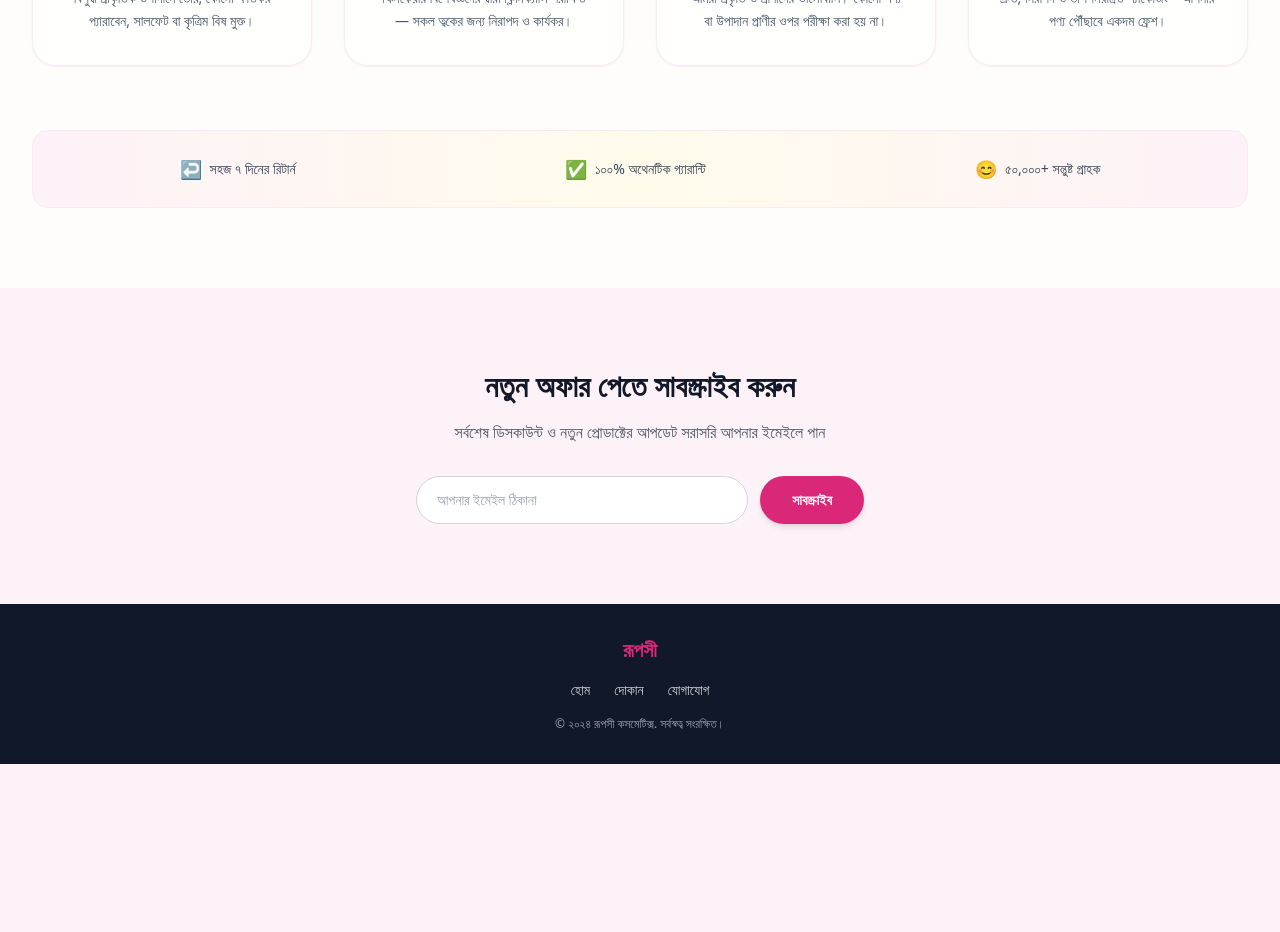
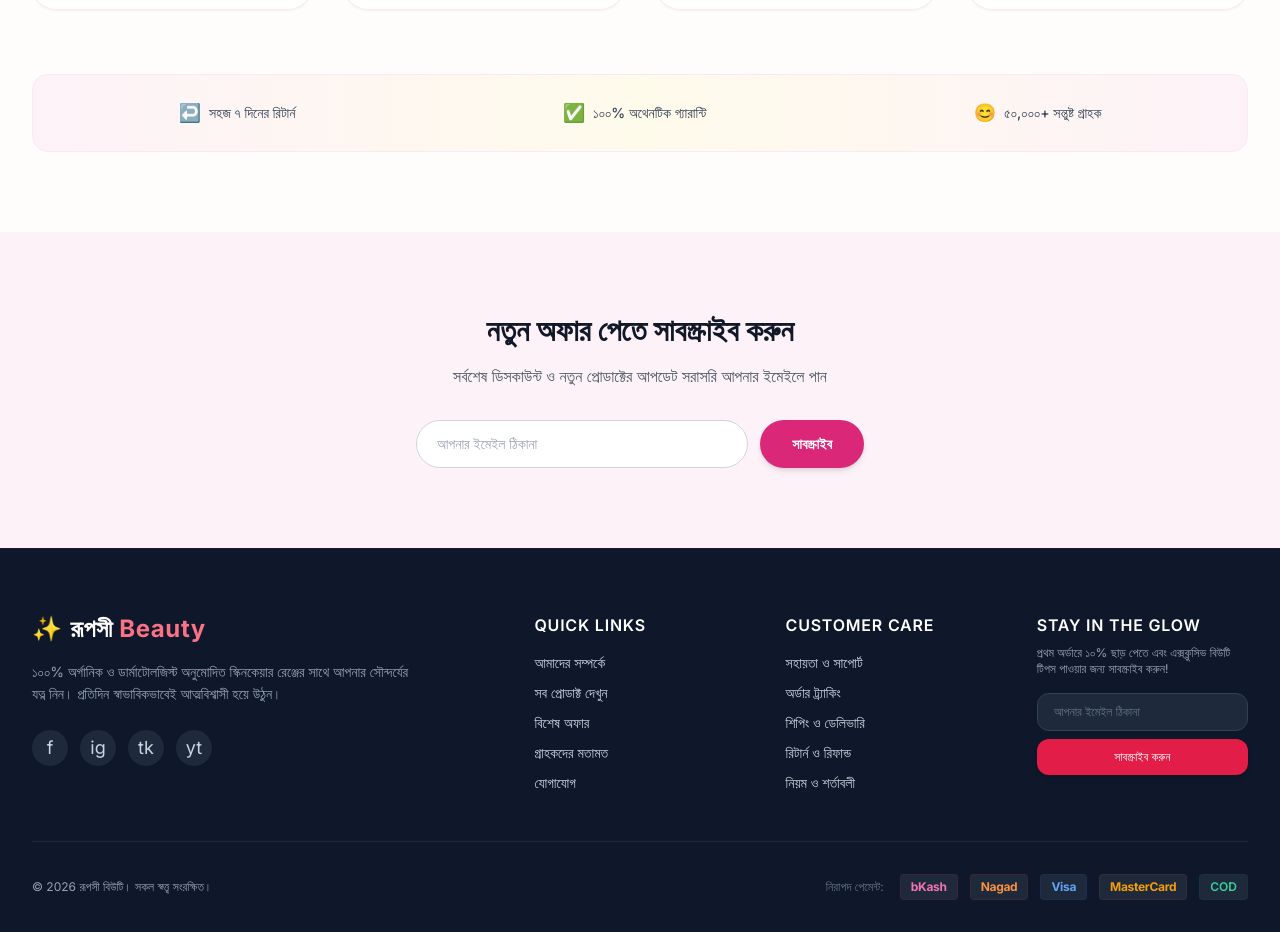
Before and after one commit to xfriseup-sketch/Rupshi-Cosmetic, a Next.js app: page / in a window 1280 px wide. Shown: the part 3380-4312 px from the top of the page. Before the commit the page ends 4144 px from the top, so only its background shows below. Built offline with nearby package versions, Linux system fonts and the light colour scheme; no server answers; the database is empty.

Commit message:
Update layout.js

```diff
--- a/src/app/layout.js
+++ b/src/app/layout.js
@@ -1,34 +1,135 @@
 import "./globals.css";
-import { Noto_Sans_Bengali } from "next/font/google";
-import { CartProvider } from "@/context/CartContext";
-import Toast from "@/components/Toast";
-import Navbar from "@/components/Navbar";
-import Footer from "@/components/Footer";
+import { Inter } from "next/font/google";
 
-const notoSansBengali = Noto_Sans_Bengali({
-  subsets: ["bengali"],
-  weight: ["400", "500", "600", "700"],
-  variable: "--font-noto-bengali",
-});
+const inter = Inter({ subsets: ["latin"] });
 
 export const metadata = {
-  title: "রূপসী - কসমেটিক শপ",
-  description:
-    "রূপসী - তোমার বিশ্বস্ত কসমেটিক শপ। স্কিনকেয়ার, মেকআপ ও হেয়ারকেয়ার পণ্যে ভরা আমাদের কালেকশন।",
+  title: "রূপসী কসমেটিক্স | Rupshi Cosmetics",
+  description: "আপনার সৌন্দর্যের যত্নে বিশ্বস্ত নাম। স্কিনকেয়ার, মেকআপ ও হেয়ারকেয়ারের সেরা কালেকশন।",
 };
+
+// --- Global Premium Footer Component (Exact Design Match) ---
+function GlobalFooter() {
+  return (
+    <footer className="bg-slate-900 text-slate-300 pt-16 pb-8 border-t border-rose-900/20 mt-auto font-body">
+      <div className="max-w-7xl mx-auto px-4 sm:px-6 lg:px-8">
+
+        {/* Top Section: Grid Links & Newsletter */}
+        <div className="grid grid-cols-1 md:grid-cols-2 lg:grid-cols-5 gap-10 pb-12 border-b border-slate-800">
+
+          {/* Column 1: Brand Info (Spans 2 cols on lg) */}
+          <div className="lg:col-span-2 space-y-4">
+            <a href="/" className="font-serif-title text-2xl font-bold text-white tracking-wide flex items-center gap-2">
+              <span className="text-rose-400">✨</span>
+              <span>রূপসী <span className="text-rose-400">Beauty</span></span>
+            </a>
+            <p className="text-slate-400 text-sm leading-relaxed max-w-sm">
+              ১০০% অর্গানিক ও ডার্মাটোলজিস্ট অনুমোদিত স্কিনকেয়ার রেঞ্জের সাথে আপনার সৌন্দর্যের যত্ন নিন। প্রতিদিন স্বাভাবিকভাবেই আত্মবিশ্বাসী হয়ে উঠুন।
+            </p>
+
+            {/* Social Links */}
+            <div className="flex items-center gap-3 pt-2">
+              <a href="#" aria-label="Facebook" className="w-9 h-9 rounded-full bg-slate-800 text-slate-300 hover:bg-rose-500 hover:text-white transition-all flex items-center justify-center text-lg">
+                f
+              </a>
+              <a href="#" aria-label="Instagram" className="w-9 h-9 rounded-full bg-slate-800 text-slate-300 hover:bg-rose-500 hover:text-white transition-all flex items-center justify-center text-lg">
+                ig
+              </a>
+              <a href="#" aria-label="TikTok" className="w-9 h-9 rounded-full bg-slate-800 text-slate-300 hover:bg-rose-500 hover:text-white transition-all flex items-center justify-center text-lg">
+                tk
+              </a>
+              <a href="#" aria-label="YouTube" className="w-9 h-9 rounded-full bg-slate-800 text-slate-300 hover:bg-rose-500 hover:text-white transition-all flex items-center justify-center text-lg">
+                yt
+              </a>
+            </div>
+          </div>
+
+          {/* Column 2: Quick Links */}
+          <div>
+            <h3 className="text-white font-semibold text-base mb-4 tracking-wider uppercase">Quick Links</h3>
+            <ul className="space-y-2.5 text-sm">
+              <li><a href="/about" className="hover:text-rose-400 transition-colors">আমাদের সম্পর্কে</a></li>
+              <li><a href="/shop" className="hover:text-rose-400 transition-colors">সব প্রোডাক্ট দেখুন</a></li>
+              <li><a href="/offers" className="hover:text-rose-400 transition-colors">বিশেষ অফার</a></li>
+              <li><a href="/reviews" className="hover:text-rose-400 transition-colors">গ্রাহকদের মতামত</a></li>
+              <li><a href="/contact" className="hover:text-rose-400 transition-colors">যোগাযোগ</a></li>
+            </ul>
+          </div>
+
+          {/* Column 3: Customer Care */}
+          <div>
+            <h3 className="text-white font-semibold text-base mb-4 tracking-wider uppercase">Customer Care</h3>
+            <ul className="space-y-2.5 text-sm">
+              <li><a href="/help" className="hover:text-rose-400 transition-colors">সহায়তা ও সাপোর্ট</a></li>
+              <li><a href="/track-order" className="hover:text-rose-400 transition-colors">অর্ডার ট্র্যাকিং</a></li>
+              <li><a href="/shipping" className="hover:text-rose-400 transition-colors">শিপিং ও ডেলিভারি</a></li>
+              <li><a href="/returns" className="hover:text-rose-400 transition-colors">রিটার্ন ও রিফান্ড</a></li>
+              <li><a href="/terms" className="hover:text-rose-400 transition-colors">নিয়ম ও শর্তাবলী</a></li>
+            </ul>
+          </div>
+
+          {/* Column 4: Newsletter */}
+          <div>
+            <h3 className="text-white font-semibold text-base mb-2 tracking-wider uppercase">Stay In The Glow</h3>
+            <p className="text-slate-400 text-xs mb-4">
+              প্রথম অর্ডারে ১০% ছাড় পেতে এবং এক্সক্লুসিভ বিউটি টিপস পাওয়ার জন্য সাবস্ক্রাইব করুন!
+            </p>
+            <form className="space-y-2" onSubmit={(e) => e.preventDefault()}>
+              <div className="relative">
+                <input
+                  type="email"
+                  placeholder="আপনার ইমেইল ঠিকানা"
+                  className="w-full bg-slate-800 border border-slate-700 rounded-xl px-4 py-2.5 text-xs text-white placeholder-slate-500 focus:outline-none focus:border-rose-400 transition-colors"
+                />
+              </div>
+              <button
+                type="submit"
+                className="w-full bg-rose-600 hover:bg-rose-500 text-white font-medium text-xs py-2.5 rounded-xl transition-colors shadow-md"
+              >
+                সাবস্ক্রাইব করুন
+              </button>
+            </form>
+          </div>
+
+        </div>
+
+        {/* Bottom Section: Payments & Copyright */}
+        <div className="pt-8 flex flex-col md:flex-row items-center justify-between gap-6 text-xs text-slate-400">
+
+          {/* Copyright */}
+          <p>&copy; {new Date().getFullYear()} রূপসী বিউটি। সকল স্বত্ত্ব সংরক্ষিত।</p>
+
+          {/* Payment Icons / Badges */}
+          <div className="flex items-center gap-3 flex-wrap justify-center">
+            <span className="text-slate-500 mr-1">নিরাপদ পেমেন্ট:</span>
+            <span className="bg-slate-800 px-2.5 py-1 rounded text-pink-400 font-bold tracking-tight border border-pink-900/30">bKash</span>
+            <span className="bg-slate-800 px-2.5 py-1 rounded text-orange-400 font-bold tracking-tight border border-orange-900/30">Nagad</span>
+            <span className="bg-slate-800 px-2.5 py-1 rounded text-blue-400 font-bold tracking-tight border border-blue-900/30">Visa</span>
+            <span className="bg-slate-800 px-2.5 py-1 rounded text-amber-500 font-bold tracking-tight border border-amber-900/30">MasterCard</span>
+            <span className="bg-slate-800 px-2.5 py-1 rounded text-emerald-400 font-semibold border border-emerald-900/30">COD</span>
+          </div>
+
+        </div>
+
+      </div>
+    </footer>
+  );
+}
 
 export default function RootLayout({ children }) {
   return (
     <html lang="bn">
-      <body className={`${notoSansBengali.variable} font-sans`}>
-        <CartProvider>
-          <div className="flex min-h-screen flex-col">
-            <Navbar />
-            <div className="flex-1">{children}</div>
-            <Footer />
-          </div>
-          <Toast />
-        </CartProvider>
+      {/* min-h-screen flex flex-col ensures footer sticks to bottom even if content is short */}
+      <body className={`${inter.className} min-h-screen flex flex-col bg-white`}>
+
+        {/* Main Content Area - This grows to push footer down */}
+        <div className="flex-grow">
+          {children}
+        </div>
+
+        {/* Global Footer - Appears on ALL pages automatically */}
+        <GlobalFooter />
+
       </body>
     </html>
   );
```
